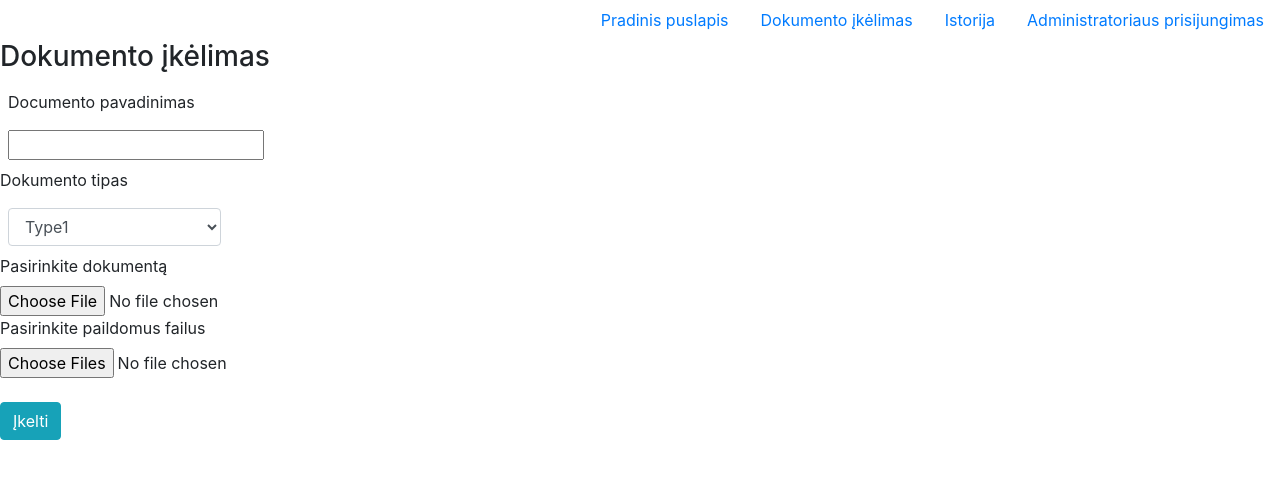
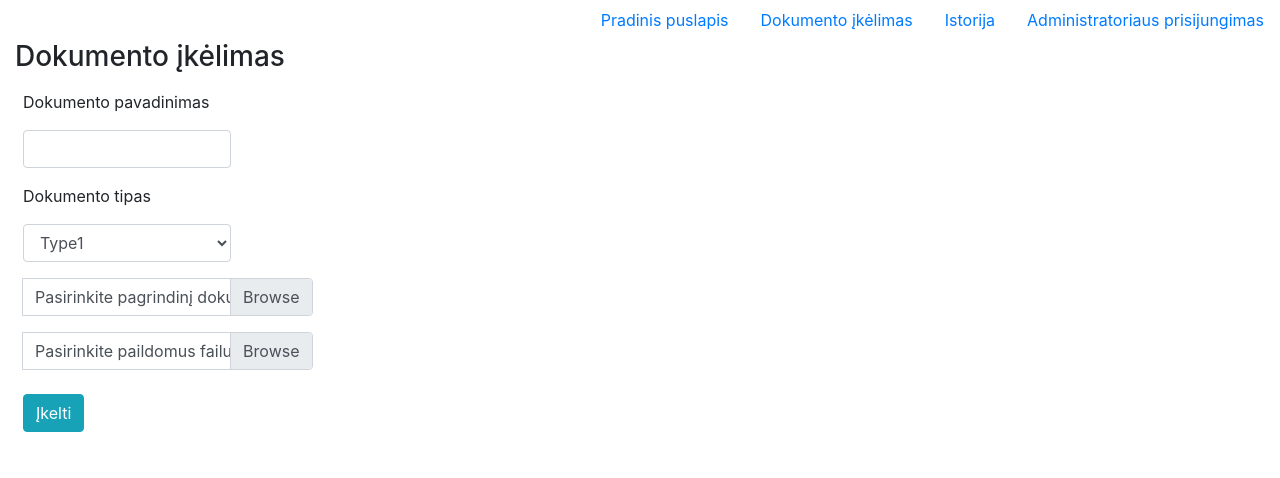
Before and after one commit to Aidas2/Dokumentu_valdymo_sistema, a React (Create React App) app in the folder dvs-react/: page /upload in a window 1280 px wide. Shown: the top 478 px of the page. Built offline with nearby package versions, Linux system fonts and the light colour scheme.

Commit message:
FileUpload was modified to work with windows and Linux on any computer

```diff
--- a/dvs-react/src/components/FileUpload/FileUploadComponent.js
+++ b/dvs-react/src/components/FileUpload/FileUploadComponent.js
@@ -3,15 +3,18 @@ import PropTypes from "prop-types";
 
 const FileUploadComponent = props => {
   return (
-    <div className="App">
+    <div className="container-fluid">
       <h3>Dokumento įkėlimas</h3>
       <form>
         <div className="">
-          <label className="m-2">Documento pavadinimas</label>
+          <label className="m-2 ">Dokumento pavadinimas</label>
           <br />
-          <input className="m-2" type="text" onChange={props.onDocumentTitle} />
-          <br />
-          <label>Dokumento tipas</label>
+          <input
+            className="m-2 form-control col-2"
+            type="text"
+            onChange={props.onDocumentTitle}
+          />
+          <label className="m-2">Dokumento tipas</label>
           <select
             //   onLoad={props.onInitialDocumentType}
             onChange={props.onDocumentType}
@@ -24,18 +27,51 @@ const FileUploadComponent = props => {
             <option>Type4</option>
             <option>Type5</option>
           </select>
-          <label>Pasirinkite dokumentą</label>&nbsp;
-          <br />
-          <input type="file" name="file" onChange={props.onFile} />
         </div>
-        <div className="">
+
+        <div className="input-group mb-3 mt-3 col-3  pl-2">
+          <div className="input-group-prepend" />
+          <div className="custom-file">
+            <input
+              type="file"
+              onChange={props.onFile}
+              className="custom-file-input "
+              id="inputGroupFile01"
+            />
+            <label className="custom-file-label" form="inputGroupFile01">
+              Pasirinkite pagrindinį dokumentą
+            </label>
+          </div>
+        </div>
+
+        <div className="input-group mb-3 mt-3 col-3  pl-2">
+          <div className="input-group-prepend" />
+          <div className="custom-file">
+            <input
+              type="file"
+              multiple
+              onChange={props.onFile}
+              className="custom-file-input "
+              id="inputGroupFile01"
+            />
+            <label className="custom-file-label" form="inputGroupFile01">
+              Pasirinkite paildomus failus{" "}
+            </label>
+          </div>
+        </div>
+
+        {/* <div className="m-2">
           <label>Pasirinkite paildomus failus</label>&nbsp;
           <br />
           <input type="file" multiple name="file" onChange={props.onFile} />
         </div>
-        <br />
+        <br /> */}
 
-        <button type="button" className="btn btn-info" onClick={props.onUpload}>
+        <button
+          type="button"
+          className="btn btn-info m-2"
+          onClick={props.onUpload}
+        >
           Įkelti
         </button>
       </form>
```
